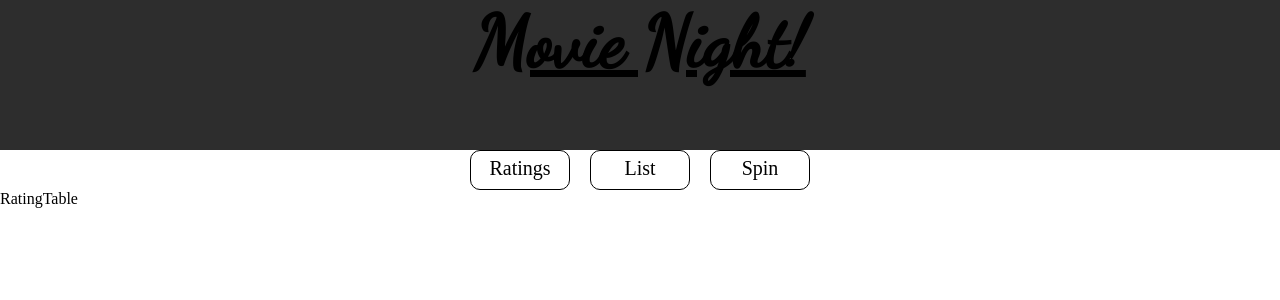
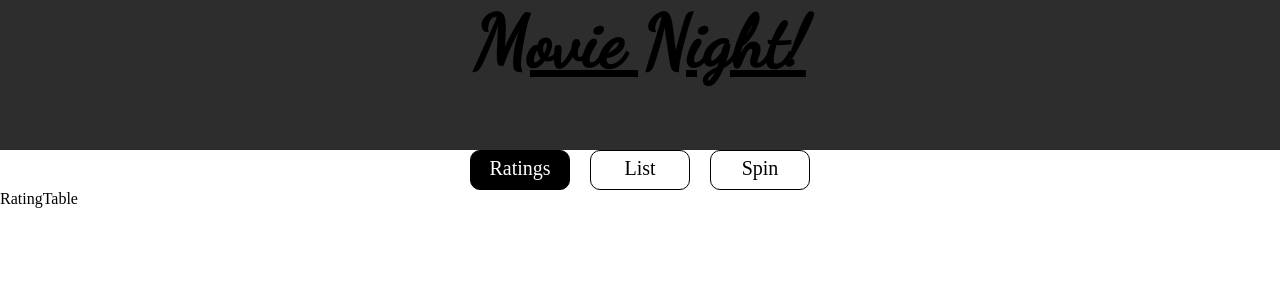
Before and after one commit to Andrew-Wand/movielist-app-react, a React (Create React App) app: page / in a window 1280 px wide. Shown: the top 300 px of the page. Built offline with nearby package versions, Linux system fonts and the light colour scheme.

Commit message:
finally fixed clicking bug with usestate!

```diff
--- a/src/components/Nav.jsx
+++ b/src/components/Nav.jsx
@@ -1,24 +1,75 @@
-import React from "react";
+import React, { useEffect, useState } from "react";
 import { Link } from "react-router-dom";
 
 import "../styles/nav.css";
 
 function Nav() {
+  const lists = [
+    { id: 1, title: "Ratings", toLink: "/" },
+    { id: 2, title: "List", toLink: "/list" },
+    { id: 3, title: "Spin", toLink: "/spin" },
+  ];
+
+  const [activeTab, setActiveTab] = useState(1);
+
+  const handleClick = (row) => {
+    if (row.id === 1) {
+      setActiveTab(row.id);
+    }
+
+    if (row.id === 2) {
+      setActiveTab(row.id);
+    }
+
+    if (row.id === 3) {
+      setActiveTab(row.id);
+    }
+  };
+
   return (
     <nav>
       <div className="nav-container">
         <div className="nav-content">
-          <Link to={"/"}>
-            <li className="nav-link">Ratings</li>
+          {lists.map((list) => (
+            <Link to={list.toLink}>
+              <li
+                key={list.id}
+                onClick={() => handleClick(list)}
+                className={
+                  list.id === activeTab ? "nav-link active" : "nav-link"
+                }
+              >
+                {list.title}
+              </li>
+            </Link>
+          ))}
+
+          {/* <Link to={"/"}>
+            <li
+              className={activeTab ? "nav-link" : "nav-link active"}
+              onClick={handleClick}
+            >
+              Ratings
+            </li>
           </Link>
 
           <Link to={"/list"}>
-            <li className="nav-link">List</li>
+            <li
+              className={activeTab ? "nav-link active" : "nav-link"}
+              onClick={handleClick}
+            >
+              List
+            </li>
           </Link>
 
           <Link to={"/spin"}>
-            <li className="nav-link">Spin</li>
-          </Link>
+            <li
+              className={activeTab ? "nav-link active" : "nav-link"}
+              onClick={handleClick}
+            >
+              Spin
+            </li>
+          </Link> */}
         </div>
       </div>
     </nav>
--- a/src/styles/nav.css
+++ b/src/styles/nav.css
@@ -23,6 +23,11 @@
   border-radius: 10px;
 }
 
+.active {
+  background-color: #000;
+  color: #fff;
+}
+
 @media (max-width: 767px) {
   .nav-content {
     padding: 20px;
```
